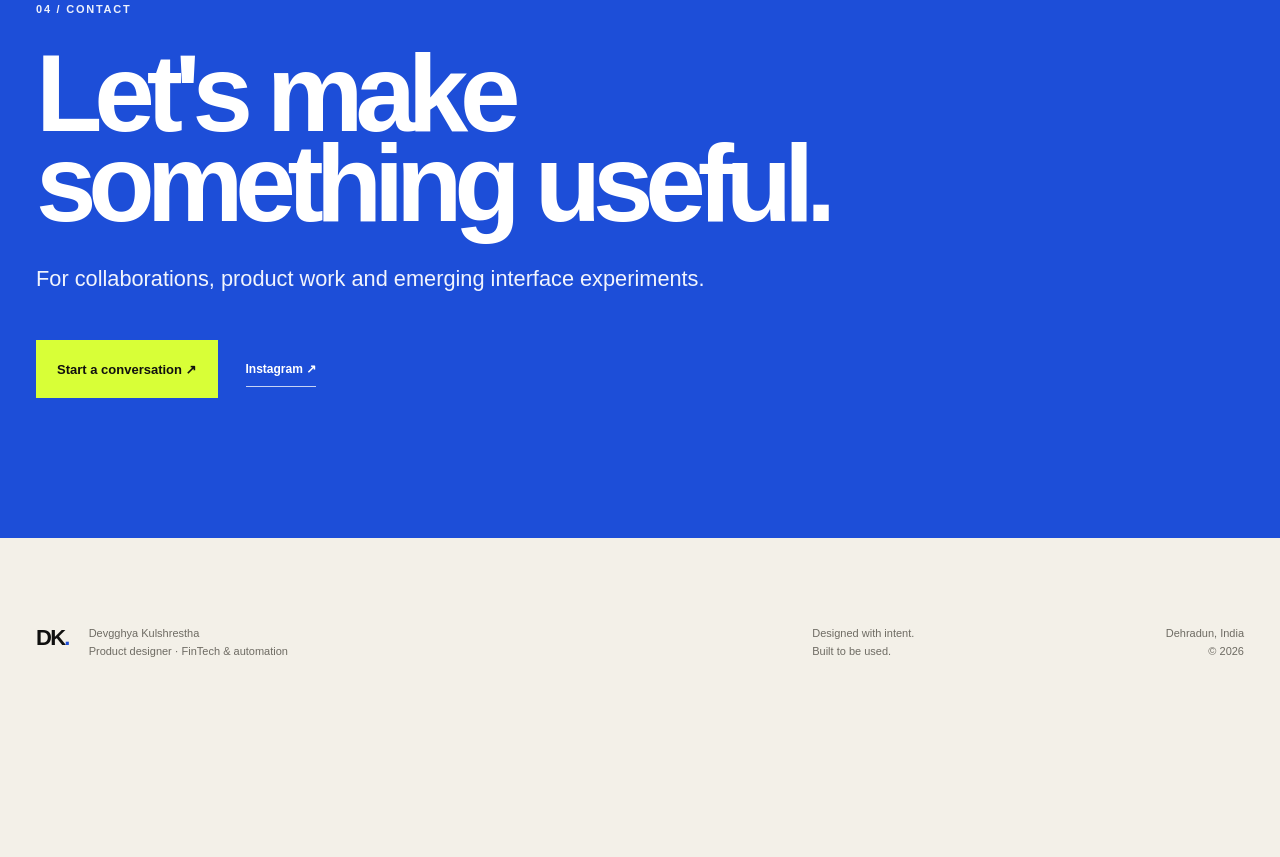
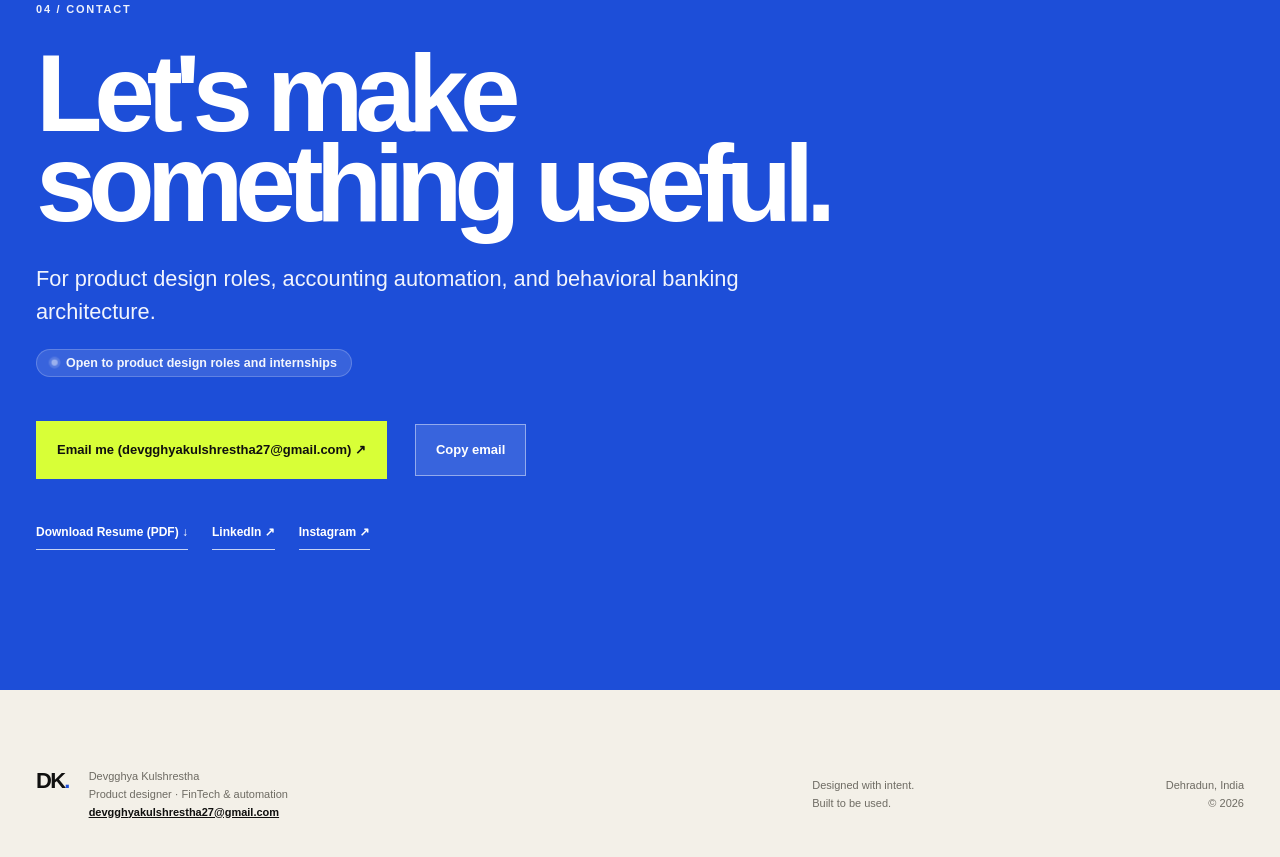
Before and after one commit to Devgghya/Devgghya.github.io, a plain HTML site: page index.html in a window 1280 px wide. Shown: the part 8018-8875 px from the top of the page. Before the commit the page ends 8766 px from the top, so only its background shows below. Drawn offline with Linux system fonts and the light colour scheme.

Commit message:
feat(contact): streamline enquiry flow, email action, and availability

```diff
--- a/index.html
+++ b/index.html
@@ -373,10 +373,32 @@
       <div class="capabilities"><p>Capabilities</p><div><span>FinTech UX</span><span>Accounting Automation</span><span>Behavioral Banking</span><span>Design Systems</span><span>API Orchestration</span><span>QuickBooks &amp; PropTech</span><span>Product Direction</span><span>Spatial AI / XR</span><span>Responsive Web</span></div></div>
     </section>
 
-    <section class="contact-section" id="contact"><div class="shell"><p class="section-kicker">04 / Contact</p><h2>Let's make<br>something useful.</h2><p class="contact-copy">For collaborations, product work and emerging interface experiments.</p><div class="contact-actions"><a class="button contact-button" href="https://www.linkedin.com/in/devgghya-kulshrestha-88909b314" target="_blank" rel="noreferrer">Start a conversation ↗</a><a class="text-link" href="https://www.instagram.com/devgghya" target="_blank" rel="noreferrer">Instagram ↗</a></div></div></section>
+    <section class="contact-section" id="contact">
+      <div class="shell">
+        <p class="section-kicker">04 / Contact</p>
+        <h2>Let's make<br>something useful.</h2>
+        <p class="contact-copy">For product design roles, accounting automation, and behavioral banking architecture.</p>
+        <div>
+          <span class="contact-availability">
+            <span class="status-dot" aria-hidden="true" style="background:#fff;box-shadow:0 0 0 3px rgba(255,255,255,.3);"></span>
+            Open to product design roles and internships
+          </span>
+        </div>
+        <div class="contact-actions">
+          <a class="button contact-button" href="mailto:devgghyakulshrestha27@gmail.com?subject=Portfolio%20enquiry">Email me (devgghyakulshrestha27@gmail.com) ↗</a>
+          <button type="button" class="button button-copy-email" onclick="copyEmail(this)" aria-label="Copy email address to clipboard">Copy email</button>
+          <span id="copy-confirmation" class="copy-toast" aria-live="polite"></span>
+        </div>
+        <div class="contact-secondary-links">
+          <a class="text-link" href="assets/Devgghya_Kulshrestha_Resume.pdf" download="Devgghya_Kulshrestha_Resume.pdf" target="_blank" rel="noopener">Download Resume (PDF) ↓</a>
+          <a class="text-link" href="https://www.linkedin.com/in/devgghya-kulshrestha-88909b314" target="_blank" rel="noopener noreferrer">LinkedIn ↗</a>
+          <a class="text-link" href="https://www.instagram.com/devgghya" target="_blank" rel="noopener noreferrer">Instagram ↗</a>
+        </div>
+      </div>
+    </section>
   </main>
 
-  <footer class="site-footer shell"><div><span class="monogram">DK<span>.</span></span><p>Devgghya Kulshrestha<br>Product designer · FinTech &amp; automation</p></div><p>Designed with intent.<br>Built to be used.</p><p>Dehradun, India<br>© 2026</p></footer>
+  <footer class="site-footer shell"><div><span class="monogram">DK<span>.</span></span><p>Devgghya Kulshrestha<br>Product designer · FinTech &amp; automation<br><a href="mailto:devgghyakulshrestha27@gmail.com" class="footer-email">devgghyakulshrestha27@gmail.com</a></p></div><p>Designed with intent.<br>Built to be used.</p><p>Dehradun, India<br>© 2026</p></footer>
 
   <!-- Legacy Hash Redirect Script -->
   <script>
@@ -397,6 +419,19 @@
   </div>
 
   <script>
+
+    function copyEmail(btn) {
+      navigator.clipboard.writeText('devgghyakulshrestha27@gmail.com').then(() => {
+        const toast = document.getElementById('copy-confirmation');
+        if (toast) toast.textContent = 'Email copied to clipboard!';
+        const originalText = btn.textContent;
+        btn.textContent = 'Copied ✓';
+        setTimeout(() => {
+          btn.textContent = originalText;
+          if (toast) toast.textContent = '';
+        }, 2500);
+      });
+    }
     function openLightbox(src, caption) {
       const lb = document.getElementById('cs-lightbox');
       const img = document.getElementById('lightbox-img');
--- a/styles.css
+++ b/styles.css
@@ -359,3 +359,11 @@ body.modal-open { overflow:hidden; }
   .cs-pagination { flex-direction: column; width: 100%; }
   .cs-pagination .button { width: 100%; }
 }
+
+/* Phase 4: Contact & Enquiry Flow Styles */
+.contact-availability { display:inline-flex; align-items:center; gap:8px; font-size:12.5px; font-weight:700; color:rgba(255,255,255,.94); margin:20px 0 0; background:rgba(255,255,255,.12); padding:6px 14px; border-radius:100px; border:1px solid rgba(255,255,255,.2); }
+.button-copy-email { background:rgba(255,255,255,.12); color:#fff; border-color:rgba(255,255,255,.45); }
+.button-copy-email:hover { background:rgba(255,255,255,.25); }
+.copy-toast { font-size:12px; font-weight:800; color:#fff; align-self:center; letter-spacing:.04em; }
+.contact-secondary-links { display:flex; gap:24px; align-items:center; margin-top:36px; flex-wrap:wrap; }
+.footer-email { color:var(--ink); font-weight:700; text-decoration:underline; font-size:11px; }
```
Also changed, not shown: work/ledgermate/index.html (+1 -1 lines), work/sbi-mindful-pocket/index.html (+1 -1 lines).
